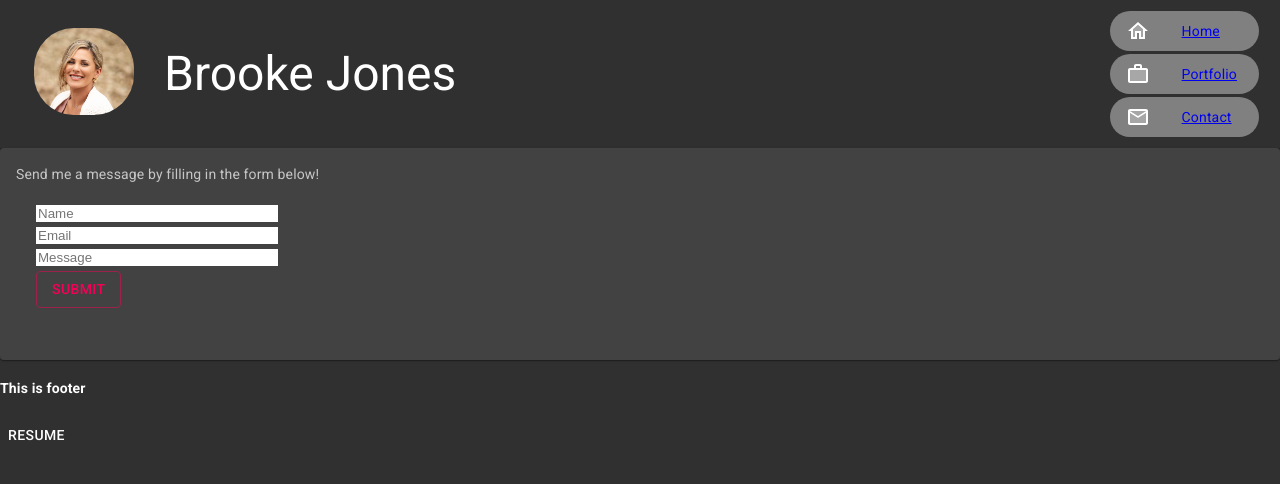
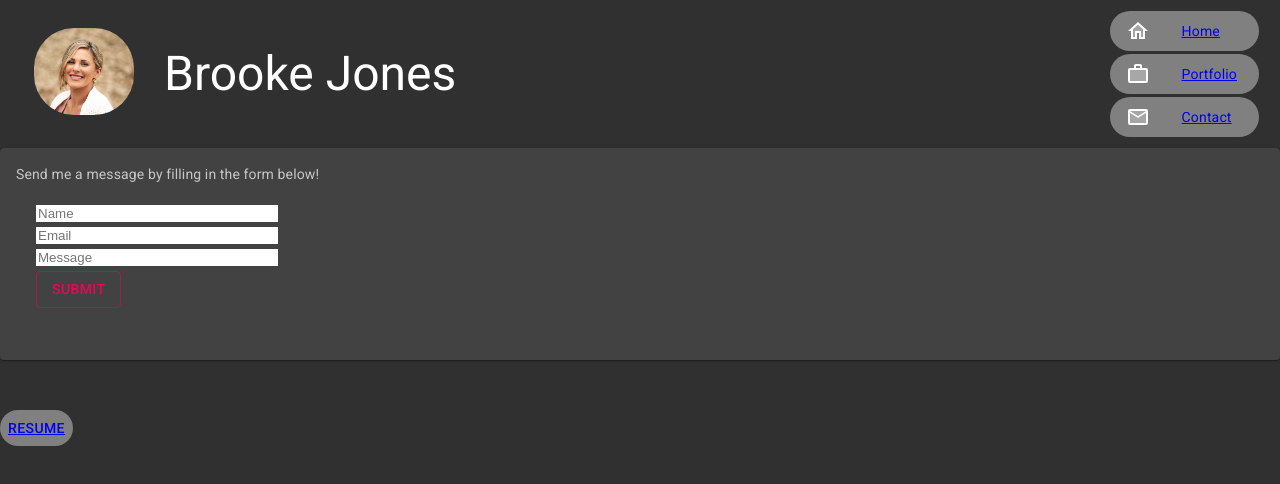
Before and after one commit to jones406/React-Portfolio, a React (Create React App) app: page /contact in a window 1280 px wide. Shown: the top 484 px of the page. Built offline with nearby package versions, Linux system fonts and the light colour scheme.

Commit message:
resume added

```diff
--- a/src/components/Footer.js
+++ b/src/components/Footer.js
@@ -1,14 +1,24 @@
 import React from "react";
+import Button from '@material-ui/core/Button';
+import resume from '../assets/resume.pdf'
+import { makeStyles } from '@material-ui/core/styles';
 
-import Button from '@material-ui/core/Button';
+
+const useStyles = makeStyles({
+  button: {
+    backgroundColor: "gray",
+    borderRadius: 50,
+    marginTop: 50
+    },
+});
 
 function Footer() {
+  const classes = useStyles();
+
   return (
-    <div>
-      <h4>This is footer</h4>
-
-      <Button>Resume</Button>
-    </div>
+    <Button className={classes.button}>
+    <a href = {resume} target = "_blank">Resume</a>
+    </Button>
   );
 }
 
--- a/src/index.js
+++ b/src/index.js
@@ -1,14 +1,15 @@
-
 import React from 'react';
 import ReactDOM from 'react-dom';
 import App from './App';
 import { ThemeProvider, createTheme } from '@material-ui/core/styles';
 import CssBaseline from '@material-ui/core/CssBaseline';
+//import { createTheme, responsiveFontSizes } from '@material-ui/core/styles';
+
 
 const theme = createTheme({
   palette: {
     type: "dark",
-  }
+  },
 });
 
 ReactDOM.render(
```
Also changed, not shown: 1 other file (tests, documents, lock files or other folders).
